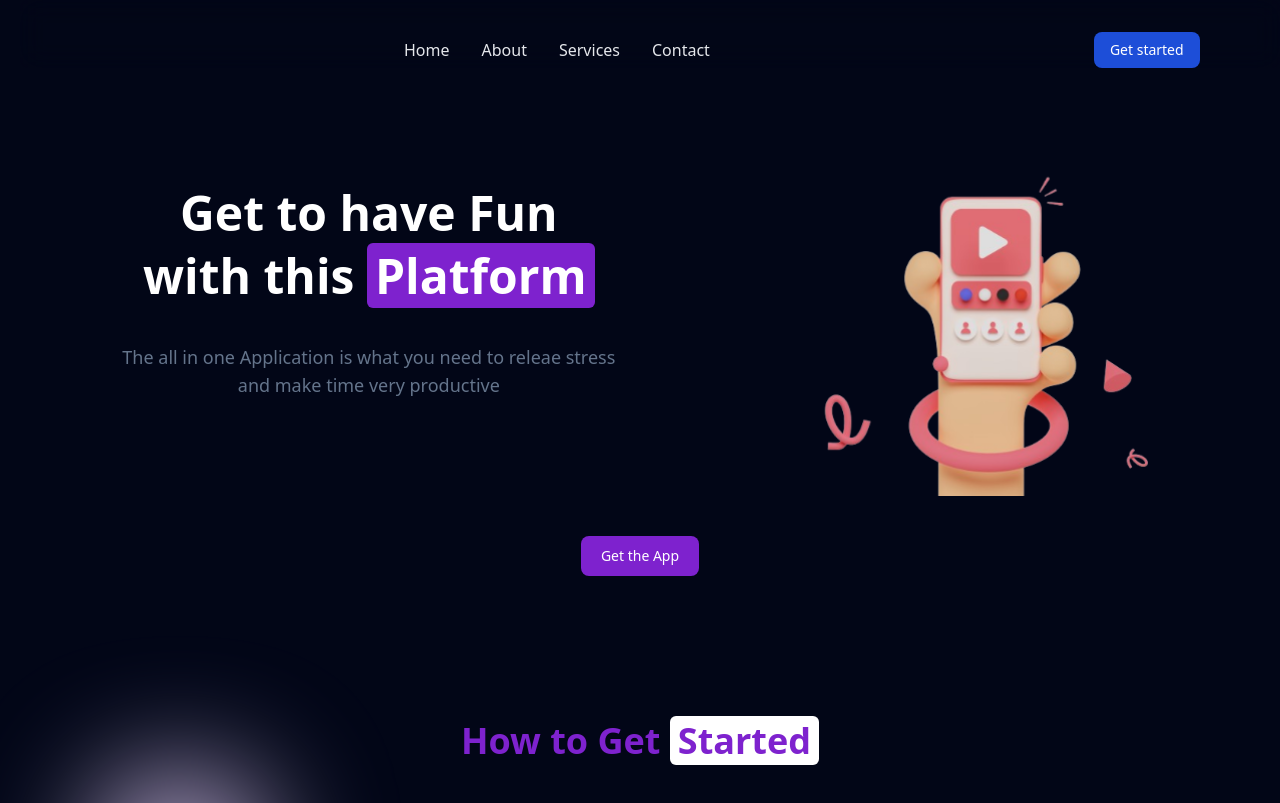
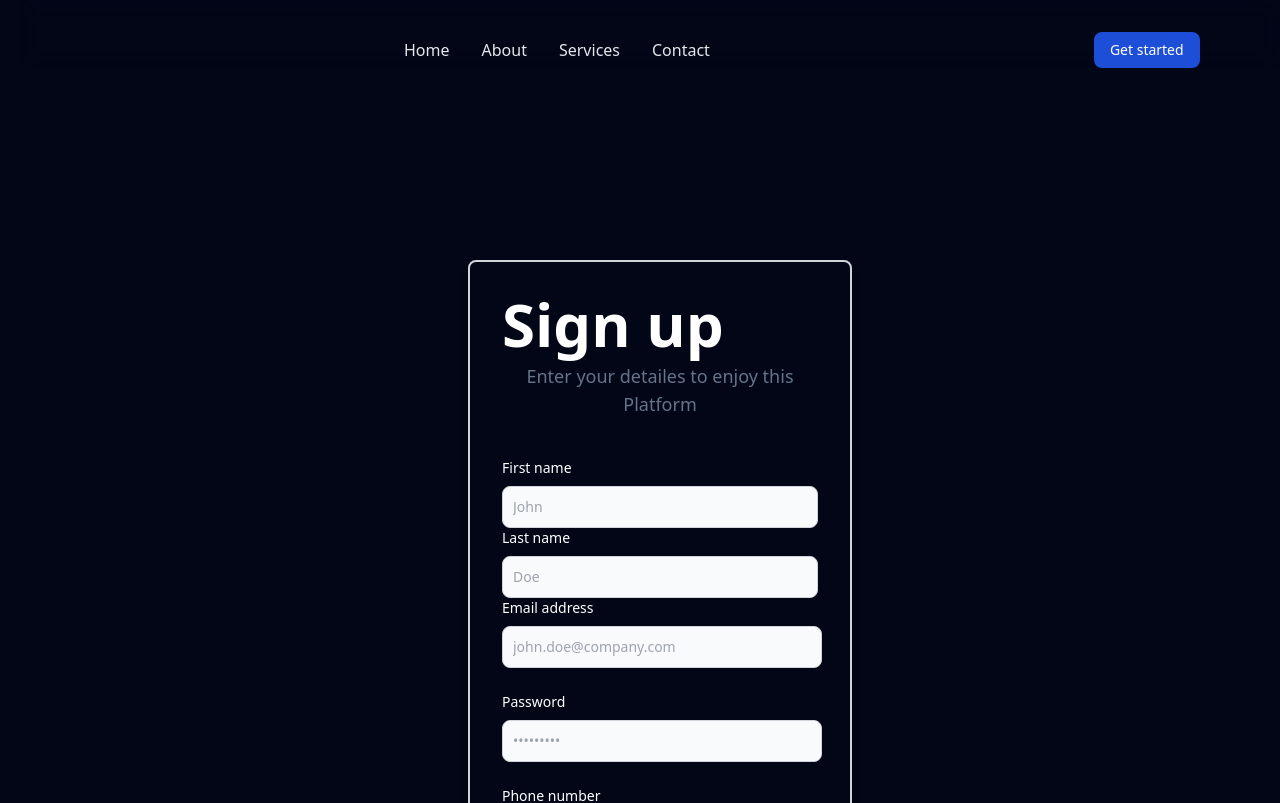
Before and after one commit to gyeduernest/second_vite_project, a React (Vite) app in the folder my-project/: page /register in a window 1280 px wide. Shown: the top 803 px of the page. Built offline with nearby package versions, Linux system fonts and the light colour scheme.

Commit message:
Routes done for sign up and login in pages

```diff
--- a/my-project/src/App.jsx
+++ b/my-project/src/App.jsx
@@ -1,6 +1,11 @@
 import React from "react"
 import Home from "./pages/Landingpage"
+import MobileMenu from "./MobileNav"
 import DesktopNavBar from "./DesktopNav"
+import { Routes, Route } from "react-router-dom"
+import SignUp from "./Main_components/Register"
+import LogIn from "./Main_components/Login"
+
 
 
 function App() {
@@ -11,9 +16,18 @@ function App() {
       <div className="fixed z-50 top-0 backdrop-blur-md lg:w-full w-full">
     <DesktopNavBar/>
       </div>
-      <div className="lg:mt-3">
-      <Home/>
-      </div>
+        <div>
+          <MobileMenu/>
+        </div>
+
+        <Routes>
+          <Route path="/" element={<Home/>}/>
+          <Route path="/register" element={<SignUp/>}/>
+          <Route path="/Login" element={<LogIn/>}/>
+
+
+        </Routes>
+
 
 
 
--- a/my-project/src/Components.jsx
+++ b/my-project/src/Components.jsx
@@ -1,5 +1,6 @@
 import React from "react";
 import Card from "./Main_components/Testimonials";
+import { NavLink } from "react-router-dom";
 
 export const PrimaryBtn = ({text}) => {
   return (
@@ -16,7 +17,7 @@ export const SecondaryBtn = ({text}) => {
   return (
             <>
             <div>
-                <button type="button" className="SecondaryBtn">{text}</button>
+                <NavLink to="/register"><button type="button" className="SecondaryBtn">{text}</button></NavLink>
 
             </div>
             </>
--- a/my-project/src/DesktopNav.jsx
+++ b/my-project/src/DesktopNav.jsx
@@ -1,5 +1,6 @@
 import React from 'react'
 import MobileNav from './MobileNav'
+import { NavLink } from 'react-router-dom'
 
 export default function DesktopNavBar() {
   return (
@@ -17,7 +18,7 @@ export default function DesktopNavBar() {
     <ul className="lg:mr-96 flex flex-col font-medium p-4 md:p-0 mt-4 border border-gray-100 rounded-lg bg-inherit md:flex-row md:space-x-8 md:mt-0 md:border-0 md:bg-inherit dark:bg-gray-800 md:dark:bg-gray-900 dark:border-gray-700">
 
       <li>
-        <a href="#" class="block py-2 pl-3 pr-4 text-white bg-blue-700 rounded md:bg-transparent md:text-gray-200 md:p-0 md:dark:text-blue-500" aria-current="page">Home</a>
+        <NavLink to="/"><a href="#" class="block py-2 pl-3 pr-4 text-white bg-blue-700 rounded md:bg-transparent md:text-gray-200 md:p-0 md:dark:text-blue-500" aria-current="page">Home</a></NavLink>
       </li>
       <li>
         <a href="#" class="block py-2 pl-3 pr-4 md:text-gray-200 rounded hover:bg-gray-100 md:hover:bg-transparent md:hover:text-blue-700 md:p-0 md:dark:hover:text-blue-500 dark:text-white dark:hover:bg-gray-700 dark:hover:text-white md:dark:hover:bg-transparent dark:border-gray-700">About</a>
@@ -29,7 +30,7 @@ export default function DesktopNavBar() {
         <a href="#" class="block py-2 pl-3 pr-4 md:text-gray-200 rounded hover:bg-gray-100 md:hover:bg-transparent md:hover:text-blue-700 md:p-0 md:dark:hover:text-blue-500 dark:text-white dark:hover:bg-gray-700 dark:hover:text-white md:dark:hover:bg-transparent dark:border-gray-700">Contact</a>
       </li>
     </ul>
-      <button type="button" className=" sm:block md:block lg:block hidden text-white bg-blue-700 hover:bg-blue-800 focus:ring-4 focus:outline-none focus:ring-blue-300 font-medium rounded-lg text-sm px-4 py-2 text-center mr-3 md:mr-0 dark:bg-blue-600 dark:hover:bg-blue-700 dark:focus:ring-blue-800">Get started</button>
+      <NavLink to="/register"><button type="button" className=" sm:block md:block lg:block hidden text-white bg-blue-700 hover:bg-blue-800 focus:ring-4 focus:outline-none focus:ring-blue-300 font-medium rounded-lg text-sm px-4 py-2 text-center mr-3 md:mr-0 dark:bg-blue-600 dark:hover:bg-blue-700 dark:focus:ring-blue-800">Get started</button></NavLink>
   </div>
   </div>
 </nav>
--- a/my-project/src/Main_components/Login.jsx
+++ b/my-project/src/Main_components/Login.jsx
@@ -1,34 +1,35 @@
 import React from 'react'
+import { NavLink } from 'react-router-dom'
 
 export default function LogIn() {
 
 
-
-
   return (
-    <div>
-          <div className='w-80 p-3 ml-10 md:w-96 md:p-8 rounded-lg border-2 shadow-lg hover:border-blue-400 hover:border-2 border-gray-300' >
-            <form action="">
+    <div className='lg:p-40 flex justify-center items-center mt-20'>
+          <div className='mb-40 w-80 p-3 ml-10 md:w-96 md:p-8 rounded-lg border-2 shadow-lg hover:border-blue-400 hover:border-2 border-gray-300 ' >
+            <form action="" className='text-white'>
               <div className='w-80 mb-8'><h1> Log in</h1>
               <p className='w-full'>Welcome back! You can now Log in your account details</p></div>
               <div class="mb-6">
-        <label htmlFor="email" className="block mb-2 text-sm font-medium text-gray-900 dark:text-white">Email address</label>
+        <label htmlFor="email" className="block mb-2 text-sm font-medium text-gray-0 dark:text-white ">Email address</label>
         <input type="email" id="email" className="bg-gray-50 border border-gray-300 text-gray-900 text-sm rounded-lg focus:ring-blue-500 focus:border-blue-500 block w-72 md:w-80 p-2.5 dark:bg-gray-700 dark:border-gray-600 dark:placeholder-gray-400 dark:text-white dark:focus:ring-blue-500 dark:focus:border-blue-500" placeholder="john.doe@company.com" required/>
     </div>
     <div class="mb-6">
-        <label htmlFor="password" class="block mb-2 text-sm font-medium text-gray-900 dark:text-white">Password</label>
+        <label htmlFor="password" class="block mb-2 text-sm font-medium text-gray-0 dark:text-white">Password</label>
         <input type="password" id="password" className="bg-gray-50 border border-gray-300 text-gray-900 text-sm rounded-lg focus:ring-blue-500 focus:border-blue-500 block w-72 md:w-80 p-2.5 dark:bg-gray-700 dark:border-gray-600 dark:placeholder-gray-400 dark:text-white dark:focus:ring-blue-500 dark:focus:border-blue-500" placeholder="•••••••••" required/>
-        <p className=''>Forgot Password?</p>
+        <p className='text-blue-300 text-left'>Forgot Password?</p>
     </div>
             <div className='mb-5 mt-10 w-80'>
             <button type="submit" className="text-white bg-blue-700 hover:bg-blue-800 focus:ring-4 focus:outline-none focus:ring-blue-300 font-medium rounded-lg text-sm md:w-full w-72  sm:w-auto px-5 py-2.5 text-center dark:bg-blue-600 dark:hover:bg-blue-700 dark:focus:ring-blue-800">Submit</button>
 
             </div>
-            <div><p className='text-center'>Dont have an Account? Sign up</p></div>
+           <NavLink to="/register"><div><p className='text-center'>Dont have an Account? Sign up</p></div></NavLink>
 
 
             </form>
+
           </div>
+
     </div>
   )
 }
--- a/my-project/src/Main_components/Register.jsx
+++ b/my-project/src/Main_components/Register.jsx
@@ -1,38 +1,43 @@
 import React from 'react'
+import { NavLink } from 'react-router-dom'
 
 export default function SignUp() {
   return (
-    <div>
+    <div className='mt-20 lg:p-40 flex justify-center items-center text-white'>
 
             <div className='w-80 p-3 ml-10 md:w-96 md:p-8 rounded-lg border-2 shadow-lg hover:border-blue-400 hover:border-2 border-gray-300'>
-              <div className=''>
+              <div className=' text-white'>
+                <form action="" className='text-white'>
                       <div className='mb-10'><h1 className=''> Sign up</h1>
                       <p> Enter your detailes to enjoy this Platform</p></div>
                       <div className=''>
-            <label htmlFor="first_name" class="block mb-2 text-sm font-medium text-gray-900 dark:text-white">First name</label>
+            <label htmlFor="first_name" class="block mb-2 text-sm font-medium text-gray-0 dark:text-white">First name</label>
             <input type="text" id="first_name" class="bg-gray-50 border border-gray-300 text-gray-900 text-sm rounded-lg focus:ring-blue-500 focus:border-blue-500 block w-full p-2.5 dark:bg-gray-700 dark:border-gray-600 dark:placeholder-gray-400 dark:text-white dark:focus:ring-blue-500 dark:focus:border-blue-500" placeholder="John" required/>
         </div><div>
-            <label htmlFor="last_name" class="block mb-2 text-sm font-medium text-gray-900 dark:text-white">Last name</label>
+            <label htmlFor="last_name" class="block mb-2 text-sm font-medium text-gray-0 dark:text-white">Last name</label>
             <input type="text" id="last_name" class="bg-gray-50 border border-gray-300 text-gray-900 text-sm rounded-lg focus:ring-blue-500 focus:border-blue-500 block w-full p-2.5 dark:bg-gray-700 dark:border-gray-600 dark:placeholder-gray-400 dark:text-white dark:focus:ring-blue-500 dark:focus:border-blue-500" placeholder="Doe" required/>
         </div>
+           <div class="mb-6">
+                          <label htmlFor="email" className="block mb-2 text-sm font-medium text-gray-0 dark:text-white">Email address</label>
+                          <input type="email" id="email" className="bg-gray-50 border border-gray-300 text-gray-900 text-sm rounded-lg focus:ring-blue-500 focus:border-blue-500 block w-72 md:w-80 p-2.5 dark:bg-gray-700 dark:border-gray-600 dark:placeholder-gray-400 dark:text-white dark:focus:ring-blue-500 dark:focus:border-blue-500" placeholder="john.doe@company.com" required/>
+           </div>
                       <div class="mb-6">
-                          <label htmlFor="email" className="block mb-2 text-sm font-medium text-gray-900 dark:text-white">Email address</label>
-                          <input type="email" id="email" className="bg-gray-50 border border-gray-300 text-gray-900 text-sm rounded-lg focus:ring-blue-500 focus:border-blue-500 block w-72 md:w-80 p-2.5 dark:bg-gray-700 dark:border-gray-600 dark:placeholder-gray-400 dark:text-white dark:focus:ring-blue-500 dark:focus:border-blue-500" placeholder="john.doe@company.com" required/>
-                      </div>
-                      <div class="mb-6">
-                          <label htmlFor="password" class="block mb-2 text-sm font-medium text-gray-900 dark:text-white">Password</label>
+                          <label htmlFor="password" class="block mb-2 text-sm font-medium text-gray-0 dark:text-white">Password</label>
                           <input type="password" id="password" className="bg-gray-50 border border-gray-300 text-gray-900 text-sm rounded-lg focus:ring-blue-500 focus:border-blue-500 block w-72 md:w-80 p-2.5 dark:bg-gray-700 dark:border-gray-600 dark:placeholder-gray-400 dark:text-white dark:focus:ring-blue-500 dark:focus:border-blue-500" placeholder="•••••••••" required/>
                       </div>
                       <div>
-            <label htmlFor="phone" class="block mb-2 text-sm font-medium text-gray-900 dark:text-white">Phone number</label>
+            <label htmlFor="phone" class="block mb-2 text-sm font-medium text-gray-0 dark:text-white">Phone number</label>
             <input type="tel" id="phone" className="bg-gray-50 border border-gray-300 text-gray-900 text-sm rounded-lg focus:ring-blue-500 focus:border-blue-500 block md:w-80 w-72 p-2.5 dark:bg-gray-700 dark:border-gray-600 dark:placeholder-gray-400 dark:text-white dark:focus:ring-blue-500 dark:focus:border-blue-500" placeholder="123-45-678" pattern="[0-9]{3}-[0-9]{2}-[0-9]{3}" required/>
         </div>
                               <div className='mb-5 mt-5 w-80'>
                               <button type="submit" className="text-white bg-blue-700 hover:bg-blue-800 focus:ring-4 focus:outline-none focus:ring-blue-300 font-medium rounded-lg text-sm md:w-full w-72  sm:w-auto px-5 py-2.5 text-center dark:bg-blue-600 dark:hover:bg-blue-700 dark:focus:ring-blue-800">Submit</button>
 
             </div>
+            <NavLink to="/login">
 
             <div><p className='text-center'>Have an Account? Log in</p></div>
+            </NavLink>
+            </form>
 
 
               </div>
--- a/my-project/src/main.jsx
+++ b/my-project/src/main.jsx
@@ -2,11 +2,13 @@ import React from 'react'
 import ReactDOM from 'react-dom/client'
 import App from './App.jsx'
 import './index.css'
+import { BrowserRouter } from 'react-router-dom'
 
 ReactDOM.createRoot(document.getElementById('root')).render(
   <React.StrictMode>
-
+    <BrowserRouter>
     <App />
+    </BrowserRouter>
 
   </React.StrictMode>,
 )
--- a/my-project/src/pages/Landingpage.jsx
+++ b/my-project/src/pages/Landingpage.jsx
@@ -4,7 +4,6 @@ import MyTestimony from '../Main_components/Testimonials'
 import img3 from '../images/img3.jpg';
 import img4 from '../images/img4.jpg';
 import img5 from '../images/img5.png';
-import img6 from '../images/img6.png';
 import img7 from '../images/img7.png';
 import img1 from '../images/img1.jpg';
 
```
